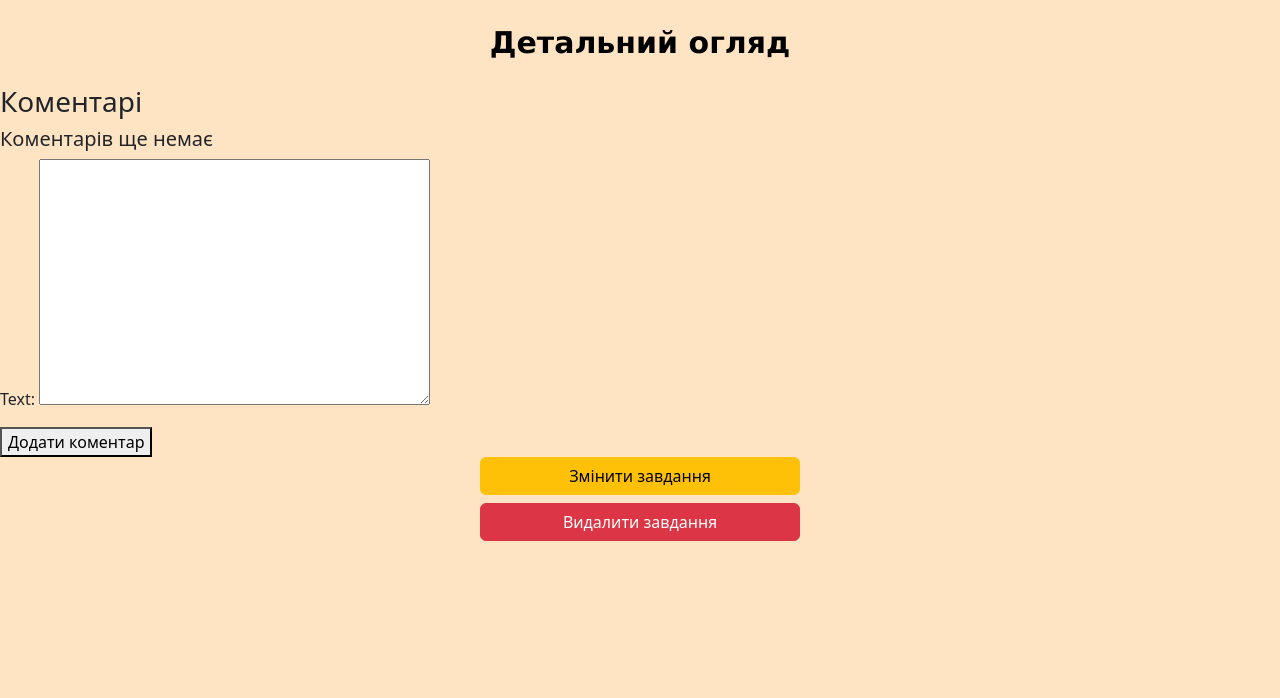
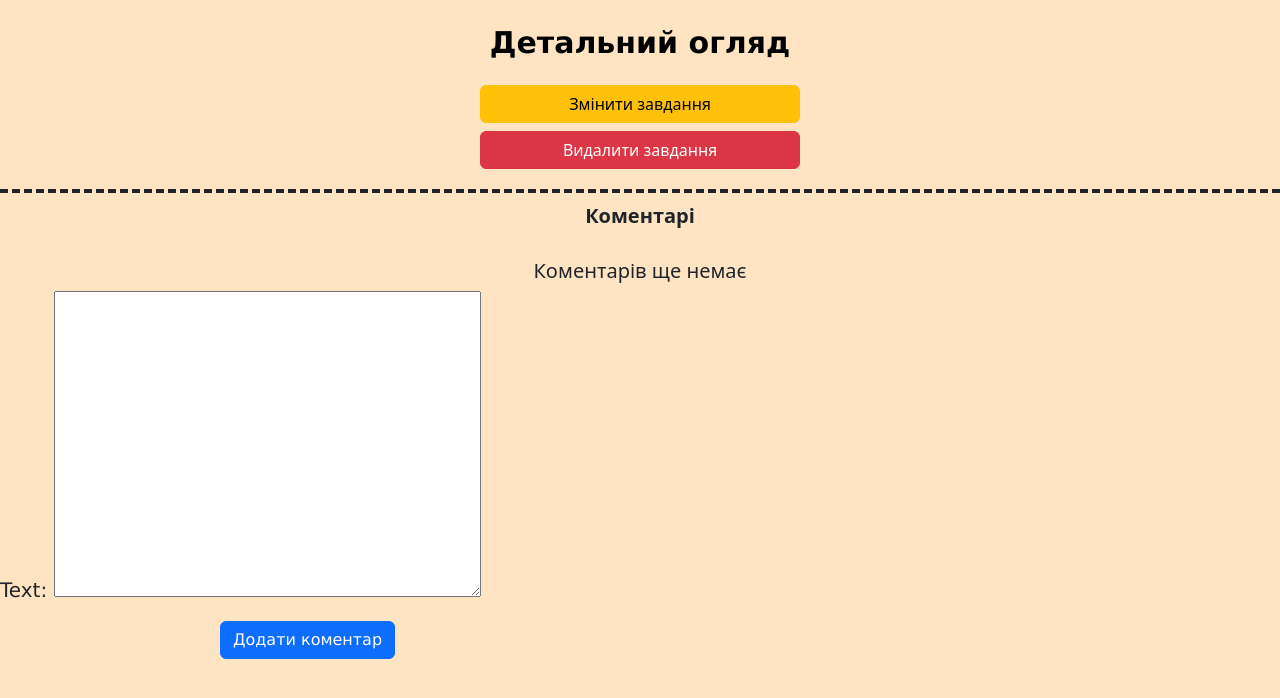
Before and after one commit to poh-3qwer/Task_tracker, a Django app: template templates/task_tracker/task_detail.html in a window 1280 px wide. Shown: the top 698 px of the page. Run offline with Django 5.2, Linux system fonts and the light colour scheme; the template is opened without the code that fills it: values that come from a table or form of the project are taken from there, others are empty.

Commit message:
Added css for comments list

```diff
--- a/static/css/style.css
+++ b/static/css/style.css
@@ -93,3 +93,35 @@
     font-size: 40px !important;
     color: black !important;
 }
+
+.text_comment {
+    all: revert;
+    font-size: 20px;
+    border-top: 4px dashed;
+}
+
+.add_comments {
+    all: revert;
+    border-radius: 15px;
+    text-align: center;
+    font-family: Verdana, Geneva, Tahoma, sans-serif !important;
+    color: cadetblue !important;
+    background-color: cornsilk !important;
+    box-shadow: 0 4px 10px rgba(0, 0, 0, 0.3);
+    font-size: 15px;
+    transition: transform 2s ease;
+    margin-bottom: 10px;
+}
+
+.add_comments:hover {
+    transform: scale(1.07);
+}
+
+.add_comment_form {
+    font-size: 20px !important;
+    font-family: Verdana, Geneva, Tahoma, sans-serif !important;
+}
+
+.add_comment_button {
+    margin-left: 220px;
+}
--- a/templates/task_tracker/task_detail.html
+++ b/templates/task_tracker/task_detail.html
@@ -15,25 +15,27 @@
         <p>{{ task.status }}</p>
         <p>{{ task.priority }}</p>
     </div>
-    <div class="comments">
-        <h3>Коментарі</h3>
+    <div class="d-grid gap-2 col-3 mx-auto">
+        <a class="btn btn-warning" href="{% url 'task-update' task.pk %}" role="button">Змінити завдання</a>
+        <a class="btn btn-danger" href="{% url 'task-delete' task.pk %}" role="button">Видалити завдання</a>
+    </div>
+        <h3 class="text-center p-2 text_comment">Коментарі</h3>
         {% for comment in task.comments.all %}
+        <div class="add_comments">
                 <p>{{ comment.text }}</p>
                 <small>{{ comment.creator.username }}</small>
                 <small>{{ comment.created_ad }}</small>
-            <a href="{% url 'edit-comment' comment.pk %}">Змінити коментар</a>
+                <a class="btn btn-outline-primary p-1" href="{% url 'edit-comment' comment.pk %}">Змінити коментар</a>
+        </div>
             {% empty %}
-            <h5>Коментарів ще немає</h5>
+                <h5 class="text-center">Коментарів ще немає</h5>
             {% endfor %}
-    </div>
+    <div class="add_comment_form">
         <form method="post">
             {% csrf_token %}
             {{ comment_form.as_p }}
-        <button type="submit">Додати коментар</button>
+            <button type="submit" class="btn btn-primary add_comment_button">Додати коментар</button>
         </form>
-    <div class="d-grid gap-2 col-3 mx-auto">
-        <a class="btn btn-warning" href="{% url 'task-update' task.pk %}" role="button">Змінити завдання</a>
-        <a class="btn btn-danger" href="{% url 'task-delete' task.pk %}" role="button">Видалити завдання</a>
     </div>
     <script src="https://cdn.jsdelivr.net/npm/bootstrap@5.3.8/dist/js/bootstrap.bundle.min.js" integrity="sha384-FKyoEForCGlyvwx9Hj09JcYn3nv7wiPVlz7YYwJrWVcXK/BmnVDxM+D2scQbITxI" crossorigin="anonymous"></script>
     <script src="https://cdn.jsdelivr.net/npm/@popperjs/core@2.11.8/dist/umd/popper.min.js" integrity="sha384-I7E8VVD/ismYTF4hNIPjVp/Zjvgyol6VFvRkX/vR+Vc4jQkC+hVqc2pM8ODewa9r" crossorigin="anonymous"></script>
```
Lines whose indentation alone changed are shown as unchanged.
